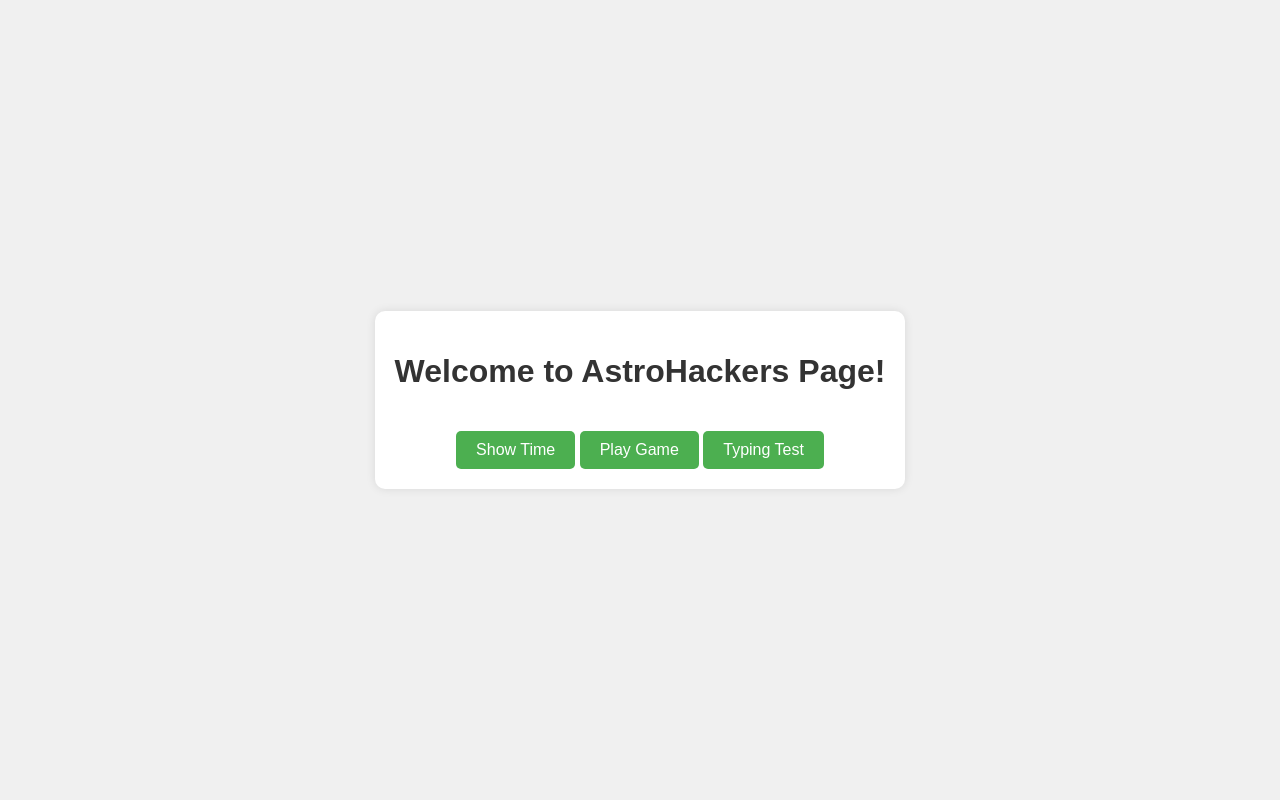
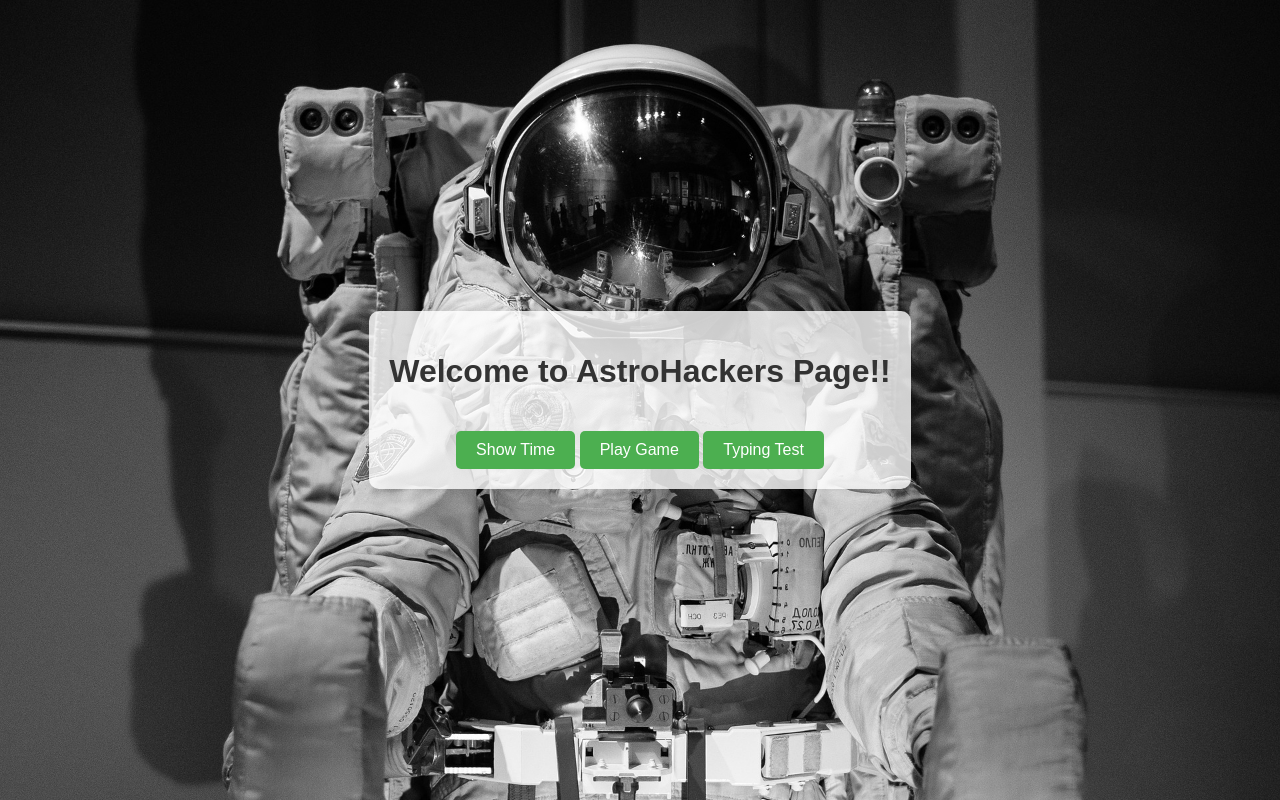
Before and after one commit to yasulin/AstroHackers, a Flask app: page / in a window 1280 px wide. Run offline with Flask 2, Linux system fonts and the light colour scheme.

Commit message:
Add background slide show

```diff
--- a/templates/index.html
+++ b/templates/index.html
@@ -5,13 +5,74 @@
     <meta name="viewport" content="width=device-width, initial-scale=1.0">
     <title>Home</title>
     <link rel="stylesheet" href="{{ url_for('static', filename='styles.css') }}">
+    <style>
+        body {
+            margin: 0;
+            padding: 0;
+            height: 100vh;
+            overflow: hidden;
+        }
+        .background {
+            position: fixed;
+            top: 0;
+            left: 0;
+            width: 100%;
+            height: 100%;
+            background-size: cover;
+            background-position: center;
+            background-repeat: no-repeat;
+            transition: opacity 2s ease-in-out;
+        }
+        #background1 { z-index: -2; }
+        #background2 { z-index: -1; opacity: 0; }
+        .container {
+            position: relative;
+            z-index: 1;
+            background-color: rgba(255, 255, 255, 0.8);
+            padding: 20px;
+            border-radius: 10px;
+            margin: 20px;
+        }
+    </style>
 </head>
 <body>
+    <div id="background1" class="background"></div>
+    <div id="background2" class="background"></div>
     <div class="container">
-        <h1>Welcome to AstroHackers Page!</h1>
+        <h1>Welcome to AstroHackers Page!!</h1>
         <a href="/time/"><button>Show Time</button></a>
         <a href="/game/"><button>Play Game</button></a>
         <a href="/typing-test/"><button>Typing Test</button></a>
     </div>
+
+    <script>
+        const backgrounds = [
+            "{{ url_for('static', filename='img/astronaut-1840936_1920.jpg') }}",
+            "{{ url_for('static', filename='img/planet-581239_1920.jpg') }}",
+            "{{ url_for('static', filename='img/satellite-67718_1920.jpg') }}",
+            // Add more background image URLs as needed
+        ];
+
+        let currentIndex = 0;
+        let currentBackground = document.getElementById('background1');
+        let nextBackground = document.getElementById('background2');
+
+        function changeBackground() {
+            nextBackground.style.backgroundImage = `url('${backgrounds[currentIndex]}')`;
+            nextBackground.style.opacity = '1';
+            currentBackground.style.opacity = '0';
+
+            // Swap the background elements
+            [currentBackground, nextBackground] = [nextBackground, currentBackground];
+
+            currentIndex = (currentIndex + 1) % backgrounds.length;
+        }
+
+        // Change background every 5 seconds
+        setInterval(changeBackground, 5000);
+
+        // Set initial background
+        currentBackground.style.backgroundImage = `url('${backgrounds[0]}')`;
+    </script>
 </body>
 </html>
```
Also changed, not shown: static/img/astronaut-1840936_1920.jpg (added), static/img/planet-581239_1920.jpg (added), static/img/satellite-67718_1920.jpg (added).
